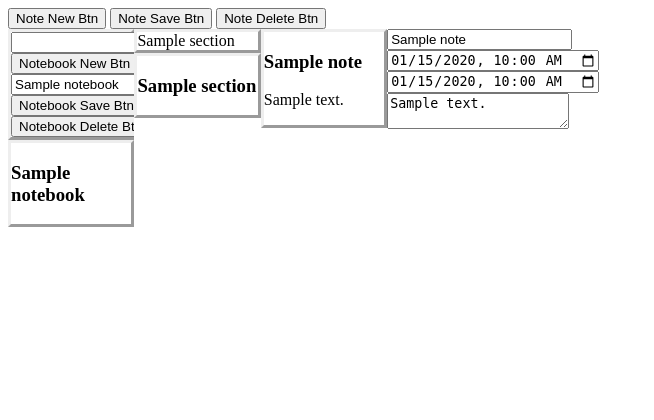
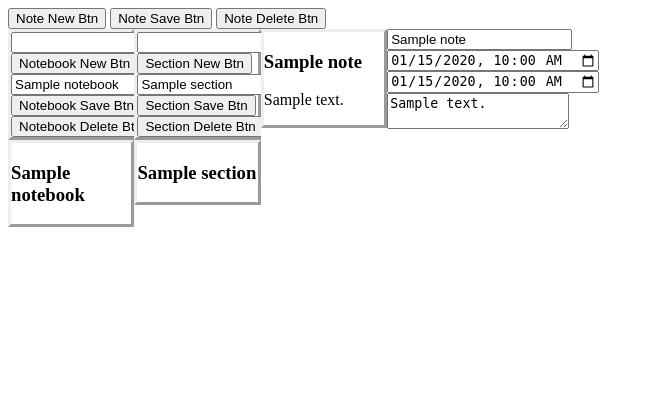
Before and after one commit to drmirk/notes, a Flask app: page / in a window 1280 px wide. Shown: the top 420 px of the page, without its empty margins (0-654 px from the left). Run offline with Flask 2, Linux system fonts and the light colour scheme; tables that the repository leaves empty hold one stand-in row (values such as "Sample post"); some libraries are stand-ins or nearby versions.

Commit message:
new sections can be added pressing new button

```diff
--- a/notes/templates/base.html
+++ b/notes/templates/base.html
@@ -17,7 +17,7 @@
         <div class=all_notes tabindex="6">
         <div class=single_preview>
         <form method="POST" id="notebook">
-            {{ notebook_form.notebook_new_title}}<br>
+            {{ notebook_form.notebook_new_title }}<br>
             {{ notebook_form.notebook_new_btn }}<br>
             {{ notebook_form.notebook_current_title }}<br>
             {{ notebook_form.notebook_save_btn }}
@@ -34,7 +34,12 @@
         </div>
         <div class=all_notes tabindex="6">
         <div class=single_preview>
-        {{  current_section.title }}
+        <form method="POST" id="section">
+            {{ section_form.section_new_title }}<br>
+            {{ section_form.section_new_btn }}<br>
+            {{ section_form.section_current_title }}<br>
+            {{ section_form.section_save_btn }}
+            {{ section_form.section_delete_btn }}
         </div>
         {% for section in sections %}
             <div class=single_preview>
--- a/notes/views.py
+++ b/notes/views.py
@@ -59,6 +59,20 @@ def default_view(note_id=None):
     current_section, parent_notebook, sections = get_all_sections(parent_section)
     '''get all notebooks from database'''
     current_notebook, notebooks = get_all_notebooks(parent_notebook)
+    '''section button'''
+    section_form = SectionForm()
+    if section_form.section_new_btn.data:
+        section = Section()
+        section.set_title(section_form.section_new_title.data)
+        section.set_notebook_id(parent_notebook)
+        db.session.add(section)
+        db.session.commit()
+        new_section_id = section.get_id()
+        return redirect(url_for('section_view', section_id=new_section_id))
+    try:
+        section_form.section_current_title.data = current_section.get_title()
+    except:
+        section_form.section_current_title.data = ''
     '''notebook button'''
     notebook_form = NotebookForm()
     if notebook_form.notebook_new_btn.data:
@@ -76,7 +90,8 @@ def default_view(note_id=None):
     return (render_template('view_note.html', note_form=note_form,
             notebooks=notebooks, sections=sections, all_notes=all_notes,
             single_note=single_note, current_notebook=current_notebook,
-            current_section=current_section, notebook_form=notebook_form))
+            current_section=current_section, notebook_form=notebook_form,
+            section_form=section_form))
 
 
 @app.route('/section/<int:section_id>', methods=['GET', 'POST'])
@@ -101,7 +116,21 @@ def section_view(section_id):
         modification date can't be changed'''
         note_form.note_creation_date.raw_data = current_time()
         note_form.note_modification_date.raw_data = current_time()
-    '''notebook button checking'''
+    '''section button'''
+    section_form = SectionForm()
+    if section_form.section_new_btn.data:
+        section = Section()
+        section.set_title(section_form.section_new_title.data)
+        section.set_notebook_id(parent_notebook)
+        db.session.add(section)
+        db.session.commit()
+        new_section_id = section.get_id()
+        return redirect(url_for('section_view', section_id=new_section_id))
+    try:
+        section_form.section_current_title.data = current_section.get_title()
+    except:
+        section_form.section_current_title.data = ''
+    '''notebook button'''
     notebook_form = NotebookForm()
     if notebook_form.notebook_new_btn.data:
         notebook = Notebook()
@@ -118,7 +147,8 @@ def section_view(section_id):
     return (render_template('view_note.html', note_form=note_form,
             notebooks=notebooks, sections=sections, all_notes=all_notes,
             single_note=single_note, current_notebook=current_notebook,
-            current_section=current_section, notebook_form=notebook_form))
+            current_section=current_section, notebook_form=notebook_form,
+            section_form=section_form))
 
 
 @app.route('/notebook/<int:notebook_id>', methods=['GET', 'POST'])
@@ -150,7 +180,21 @@ def notebook_view(notebook_id):
         modification date can't be changed'''
         note_form.note_creation_date.raw_data = current_time()
         note_form.note_modification_date.raw_data = current_time()
-    '''notebook button checking'''
+    '''section button'''
+    section_form = SectionForm()
+    if section_form.section_new_btn.data:
+        section = Section()
+        section.set_title(section_form.section_new_title.data)
+        section.set_notebook_id(notebook_id)
+        db.session.add(section)
+        db.session.commit()
+        new_section_id = section.get_id()
+        return redirect(url_for('section_view', section_id=new_section_id))
+    try:
+        section_form.section_current_title.data = current_section.get_title()
+    except:
+        section_form.section_current_title.data = ''
+    '''notebook button'''
     notebook_form = NotebookForm()
     if notebook_form.notebook_new_btn.data:
         notebook = Notebook()
@@ -167,4 +211,5 @@ def notebook_view(notebook_id):
     return (render_template('view_note.html', note_form=note_form,
             notebooks=notebooks, sections=sections, all_notes=all_notes,
             single_note=single_note, current_notebook=current_notebook,
-            current_section=current_section, notebook_form=notebook_form))
+            current_section=current_section, notebook_form=notebook_form,
+            section_form=section_form))
```
